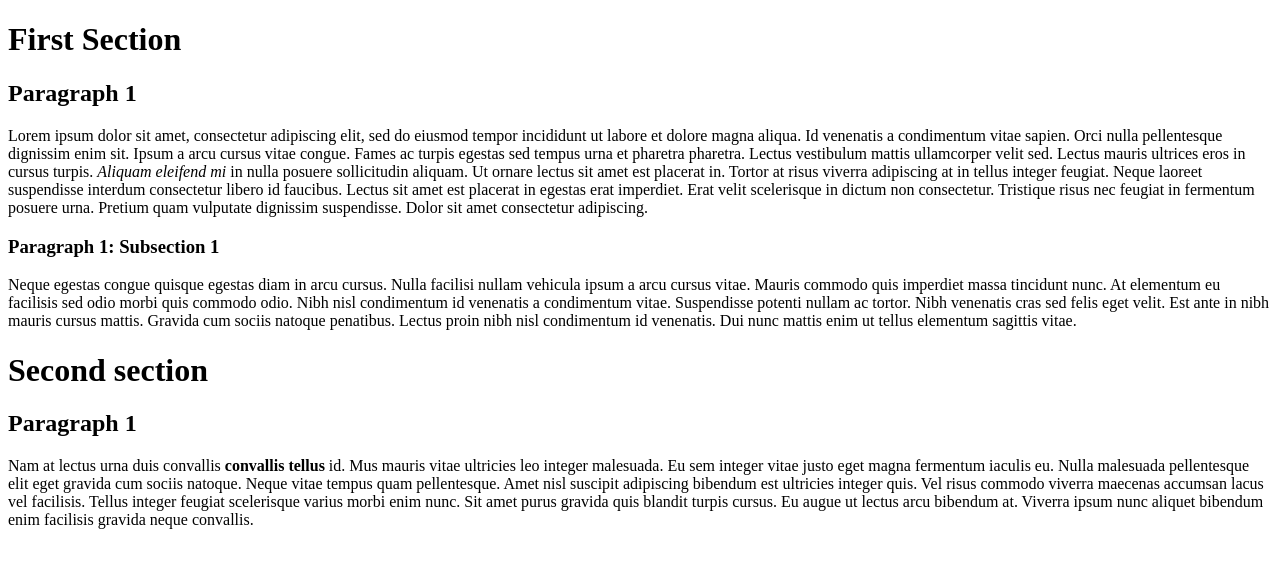
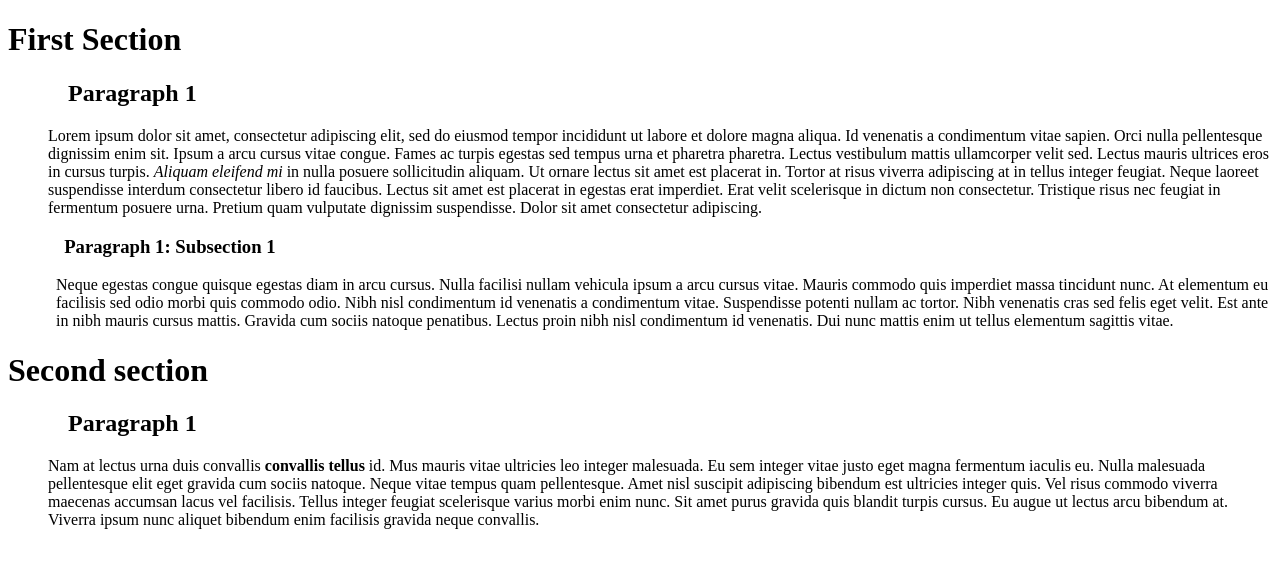
Before and after one commit to Thimo-G/HTML, a plain HTML site: page odinproject-html/Working-With-Text/Lorem-Ipsum-Blog.html in a window 1280 px wide. Drawn offline with Linux system fonts and the light colour scheme.

Commit message:
added margins to distinguish paragraphs better

```diff
--- a/odinproject-html/Working-With-Text/Lorem-Ipsum-Blog.html
+++ b/odinproject-html/Working-With-Text/Lorem-Ipsum-Blog.html
@@ -7,19 +7,19 @@
 
 <Body>
     <h1> First Section</h1>
-        <h2> Paragraph 1 </h2>
-            <p> Lorem ipsum dolor sit amet, consectetur adipiscing elit, sed do eiusmod tempor incididunt ut labore et dolore magna aliqua. Id venenatis a condimentum vitae sapien.
+        <h2 style="margin-left:2.5em"> Paragraph 1 </h2>
+            <p style="margin-left:2.5em"> Lorem ipsum dolor sit amet, consectetur adipiscing elit, sed do eiusmod tempor incididunt ut labore et dolore magna aliqua. Id venenatis a condimentum vitae sapien.
             Orci nulla pellentesque dignissim enim sit. Ipsum a arcu cursus vitae congue. Fames ac turpis egestas sed tempus urna et pharetra pharetra. Lectus vestibulum mattis ullamcorper velit sed. Lectus mauris ultrices eros
             in cursus turpis. <em> Aliquam eleifend mi </em> in nulla posuere sollicitudin aliquam. Ut ornare lectus sit amet est placerat in. Tortor at risus viverra adipiscing at in tellus integer feugiat. Neque laoreet suspendisse
             interdum consectetur libero id faucibus. Lectus sit amet est placerat in egestas erat imperdiet. Erat velit scelerisque in dictum non consectetur. Tristique risus nec feugiat in fermentum posuere urna. Pretium
             quam vulputate dignissim suspendisse. Dolor sit amet consectetur adipiscing. </p>
-                <h3>  Paragraph 1: Subsection 1 </h3>
-                    <p>Neque egestas congue quisque egestas diam in arcu cursus. Nulla facilisi nullam vehicula ipsum a arcu cursus vitae. Mauris commodo quis imperdiet massa tincidunt nunc. At elementum eu facilisis sed odio
+                <h3 style="margin-left:3em">  Paragraph 1: Subsection 1 </h3>
+                    <p style="margin-left:3em">Neque egestas congue quisque egestas diam in arcu cursus. Nulla facilisi nullam vehicula ipsum a arcu cursus vitae. Mauris commodo quis imperdiet massa tincidunt nunc. At elementum eu facilisis sed odio
                         morbi quis commodo odio. Nibh nisl condimentum id venenatis a condimentum vitae. Suspendisse potenti nullam ac tortor. Nibh venenatis cras sed felis eget velit. Est ante in nibh mauris cursus mattis.
                         Gravida cum sociis natoque penatibus. Lectus proin nibh nisl condimentum id venenatis. Dui nunc mattis enim ut tellus elementum sagittis vitae. </p>
     <h1> Second section </h1>
-        <h2> Paragraph 1 </h2>
-            <p>Nam at lectus urna duis convallis  <strong>convallis tellus </strong> id. Mus mauris vitae ultricies leo integer malesuada. Eu sem integer vitae justo eget magna fermentum iaculis eu. Nulla malesuada pellentesque elit eget gravida
+        <h2 style="margin-left:2.5em"> Paragraph 1 </h2>
+            <p style="margin-left:2.5em"> Nam at lectus urna duis convallis  <strong>convallis tellus </strong> id. Mus mauris vitae ultricies leo integer malesuada. Eu sem integer vitae justo eget magna fermentum iaculis eu. Nulla malesuada pellentesque elit eget gravida
                 cum sociis natoque. Neque vitae tempus quam pellentesque. Amet nisl suscipit adipiscing bibendum est ultricies integer quis. Vel risus commodo viverra maecenas accumsan lacus vel facilisis.
                 Tellus integer feugiat scelerisque varius morbi enim nunc. Sit amet purus gravida quis blandit turpis cursus. Eu augue ut lectus arcu bibendum at.
                 Viverra ipsum nunc aliquet bibendum enim facilisis gravida neque convallis. </p>
```
